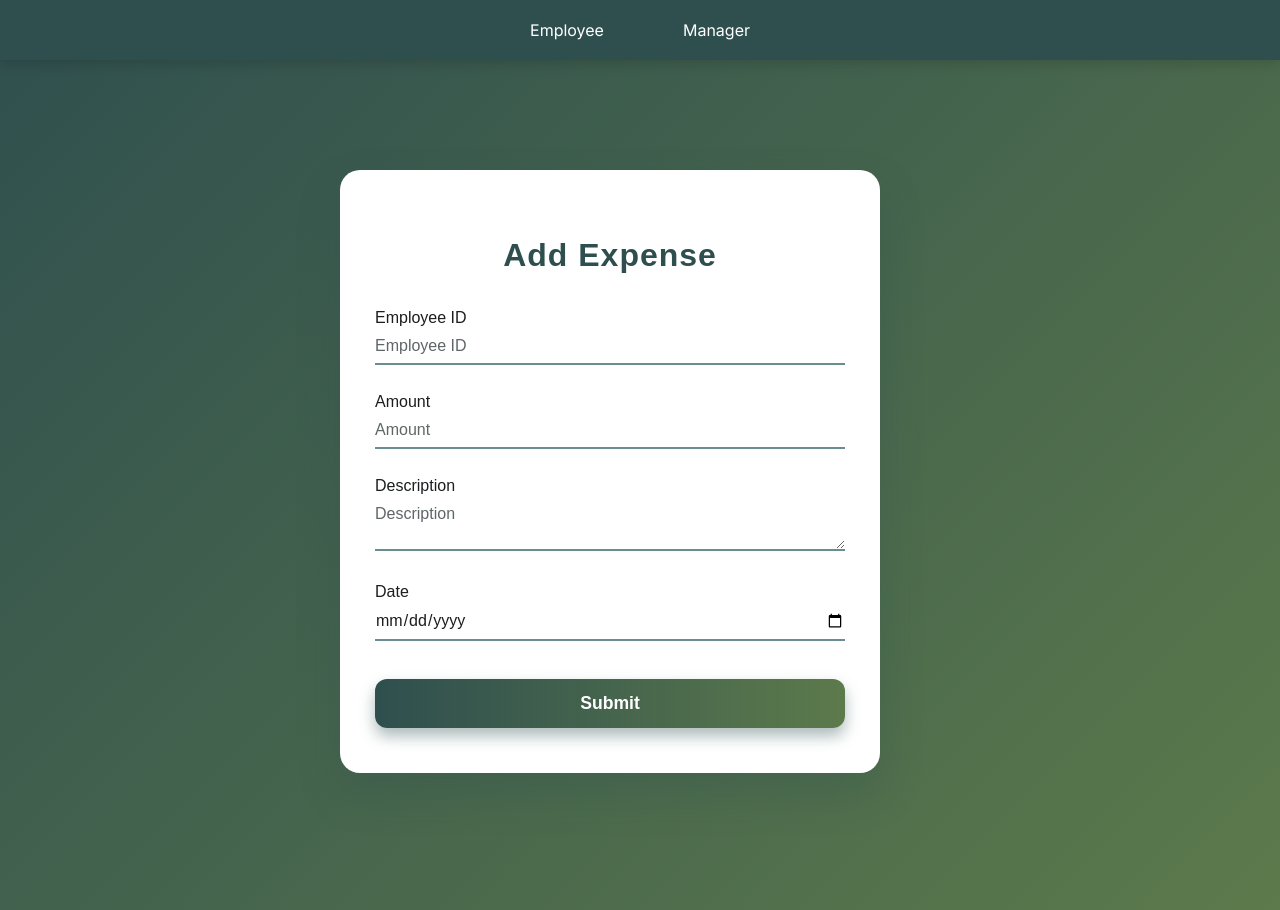
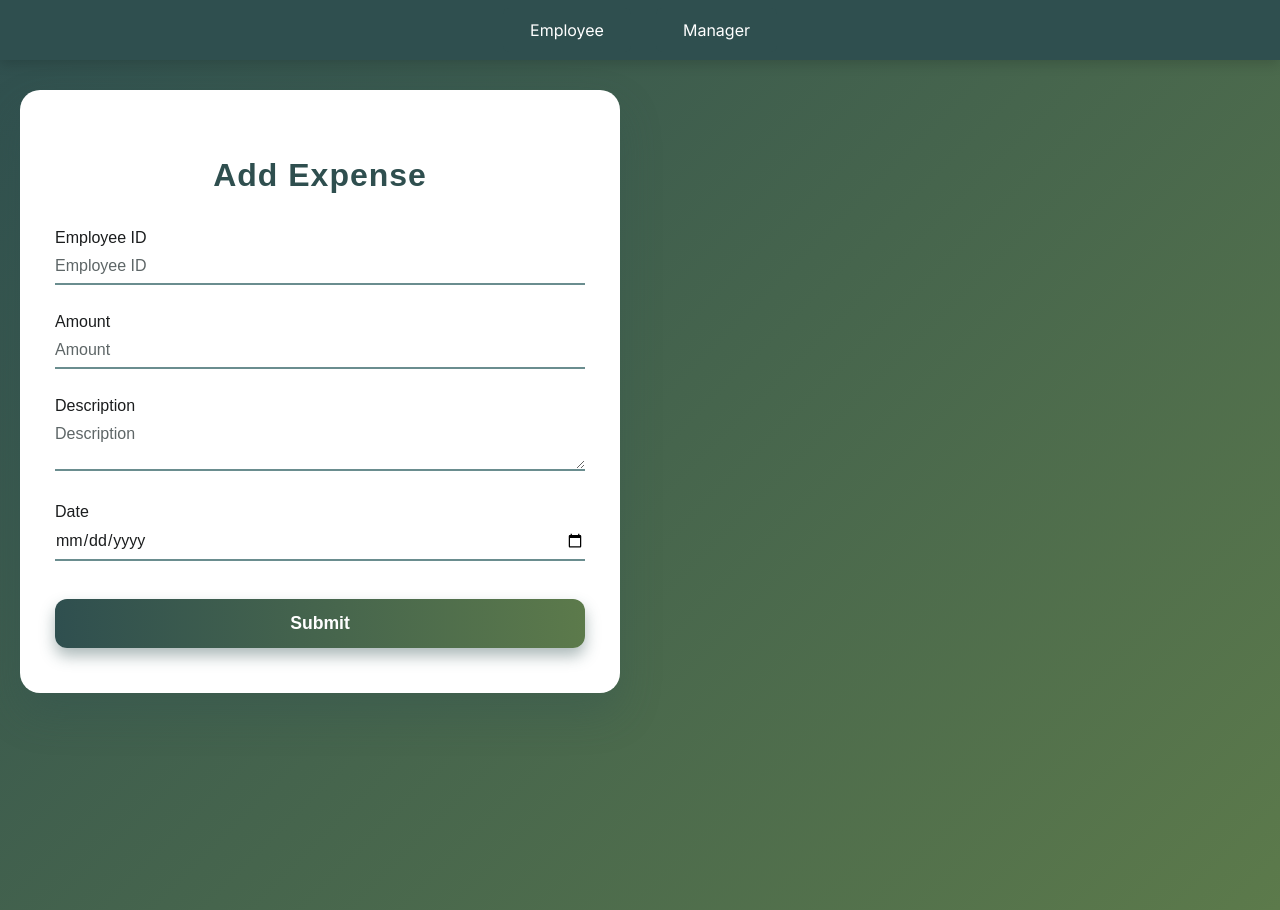
Before and after one commit to Pragalya03/my-reimbursement-portal, a React (Create React App) app in the folder reactapp/: page / in a window 1280 px wide. Built offline with nearby package versions, Linux system fonts and the light colour scheme.

Commit message:
Update ExpenseForm.css

```diff
--- a/reactapp/src/components/ExpenseForm.css
+++ b/reactapp/src/components/ExpenseForm.css
@@ -1,15 +1,24 @@
 @import url('https://fonts.googleapis.com/css2?family=Inter:wght@400;600;700&display=swap');
 
+/* Remove vertical centering from body */
 body {
   background: linear-gradient(135deg, #2F4F4F 0%, #5C7A4B 100%);
   font-family: 'Inter', sans-serif;
   margin: 0;
   padding: 0;
   min-height: 100vh;
+}
+
+/* Page wrapper to center form */
+.page-container {
   display: flex;
   justify-content: center;
+  align-items: center;
+  min-height: calc(100vh - 60px); /* Subtract navbar height */
+  padding-top: 60px; /* So content starts below navbar */
 }
 
+/* Your existing form styles */
 .expense-form {
   background: #FFFFFF;
   max-width: 600px;
@@ -19,10 +28,8 @@ body {
   box-shadow: 0 20px 40px rgba(47, 79, 79, 0.3);
   box-sizing: border-box;
   color: #1B1D1E;
-  position: relative;
-  justify-content: center;
-  margin-top: 80px;
 }
+
 
 .page-title {
   text-align: center;
```
